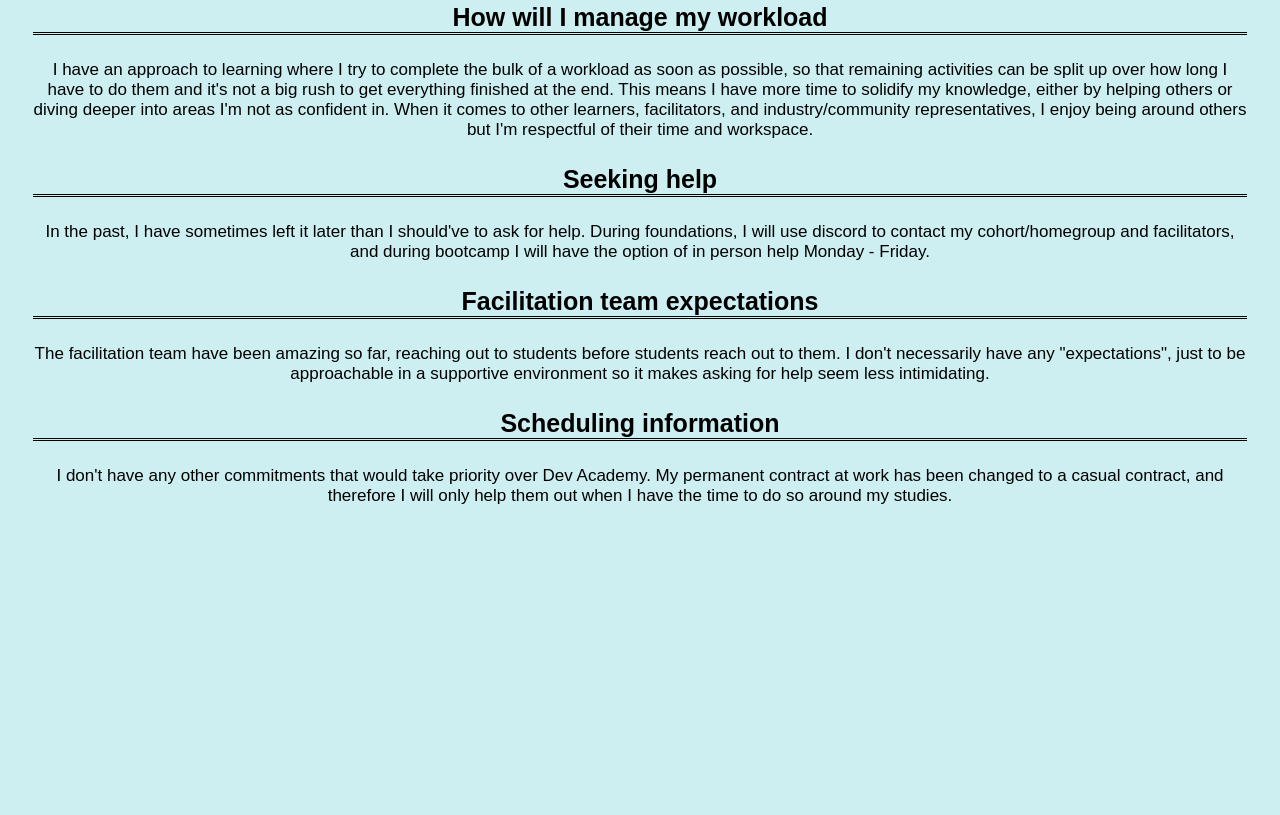
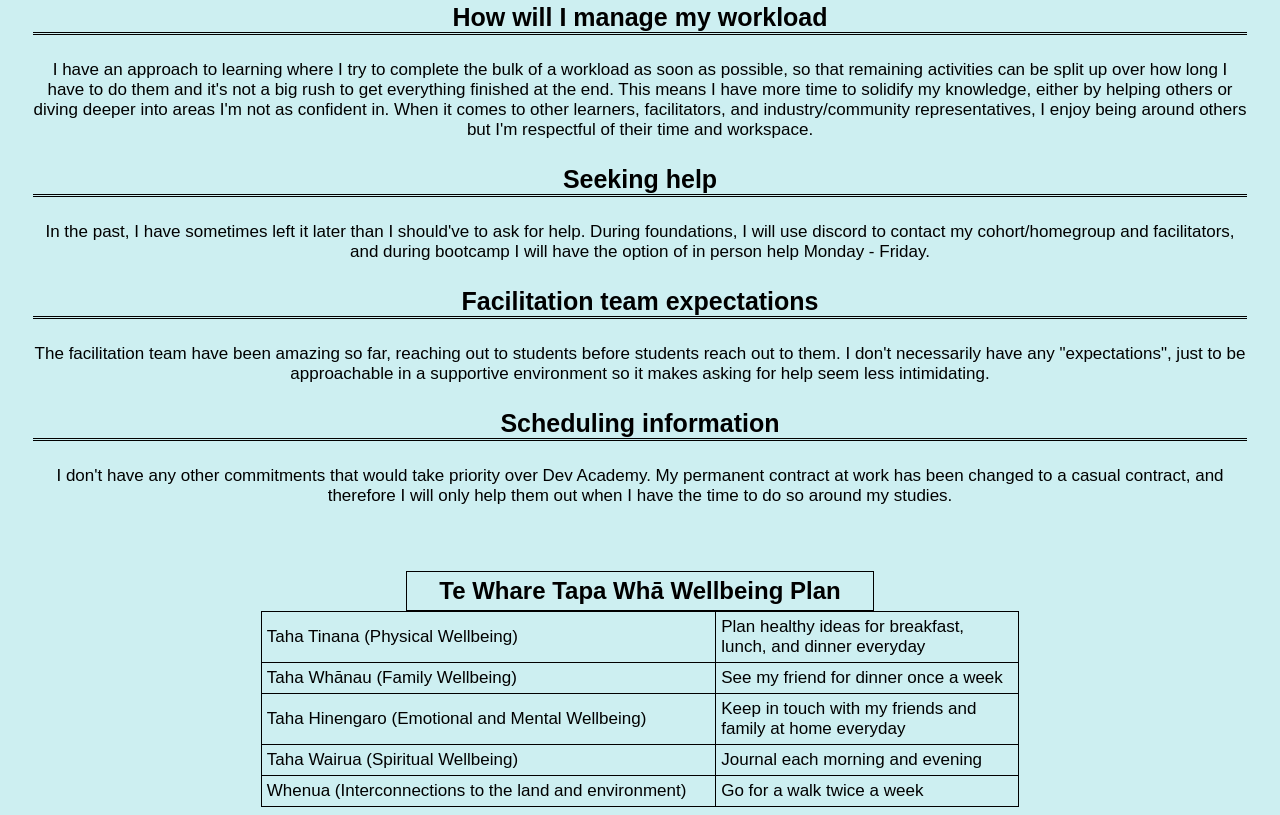
Before and after one commit to quinn-gibson/foundations-blog, a plain HTML site: page blog/core/learning-plan.html in a window 1280 px wide. Shown: the part 558-1373 px from the top of the page. Before the commit the page ends 1089 px from the top, so only its background shows below. Drawn offline with Linux system fonts and the light colour scheme.

Commit message:
add wellbeing plan

```diff
--- a/blog/core/learning-plan.html
+++ b/blog/core/learning-plan.html
@@ -57,5 +57,29 @@
     </p>
     </div>
 
+    <table>
+      <caption>Te Whare Tapa Whā Wellbeing Plan</caption>
+      <tr>
+        <td>Taha Tinana (Physical Wellbeing)</td>
+        <td>Plan healthy ideas for breakfast, lunch, and dinner everyday</td>
+      </tr>
+      <tr>
+        <td>Taha Whānau (Family Wellbeing)</td>
+        <td>See my friend for dinner once a week</td>
+      </tr>
+      <tr>
+        <td>Taha Hinengaro (Emotional and Mental Wellbeing)</td>
+        <td>Keep in touch with my friends and family at home everyday</td>
+      </tr>
+      <tr>
+        <td>Taha Wairua (Spiritual Wellbeing)</td>
+        <td>Journal each morning and evening</td>
+      </tr>
+      <tr>
+        <td>Whenua (Interconnections to the land and environment)</td>
+        <td>Go for a walk twice a week</td>
+      </tr>
+    </table>
+
   </body>
 </html>
--- a/styles/main.css
+++ b/styles/main.css
@@ -158,6 +158,23 @@ p {
   padding-top: 10px;
 }
 
+table, caption, tr, td {
+  font-family: Arial, Helvetica, sans-serif;
+  border: 1px solid black;
+  border-collapse: collapse;
+  font-size: 17px;
+  padding: 5px;
+  width: 60%;
+  margin-left: auto;
+  margin-right: auto;
+}
+
+caption {
+  font-size: 24px;
+  font-weight: bold;
+  margin-top: 40px;
+}
+
 
 @media only screen and (max-width: 500px) {
   #about-me {
```
